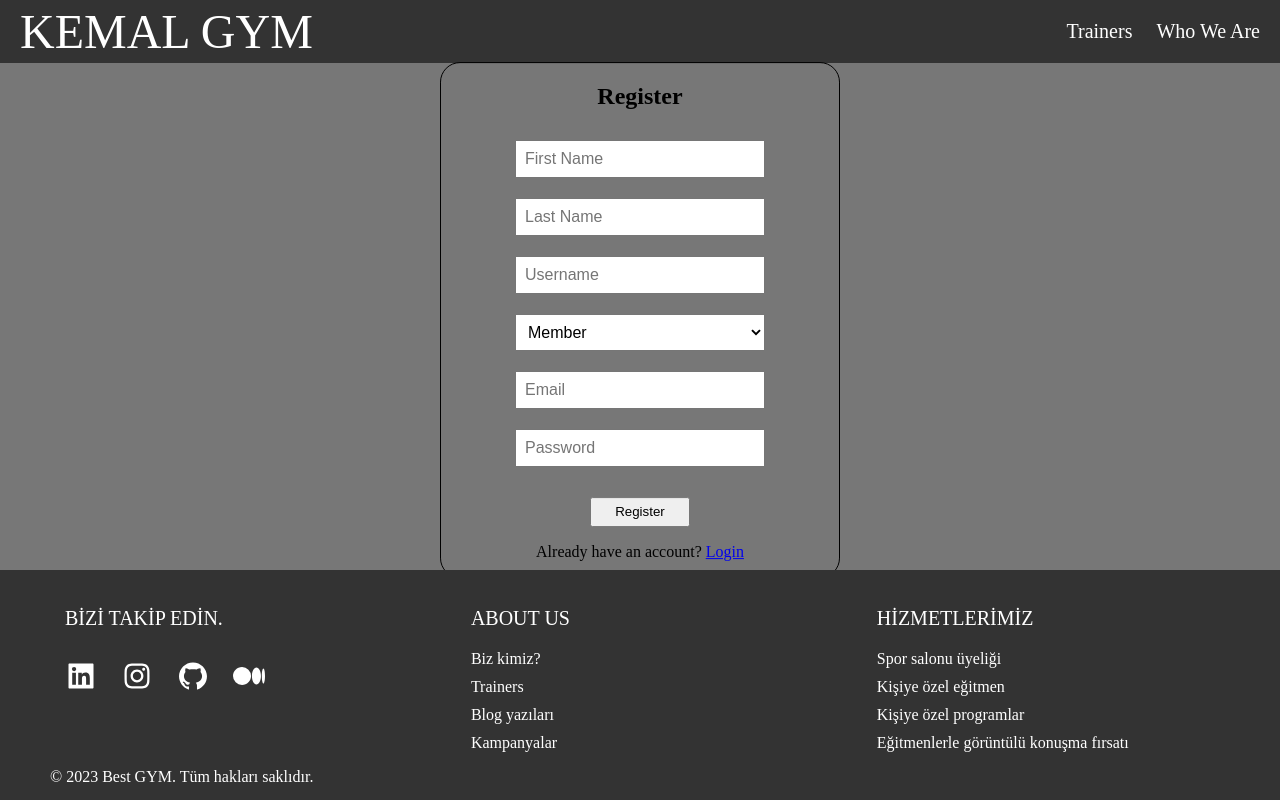
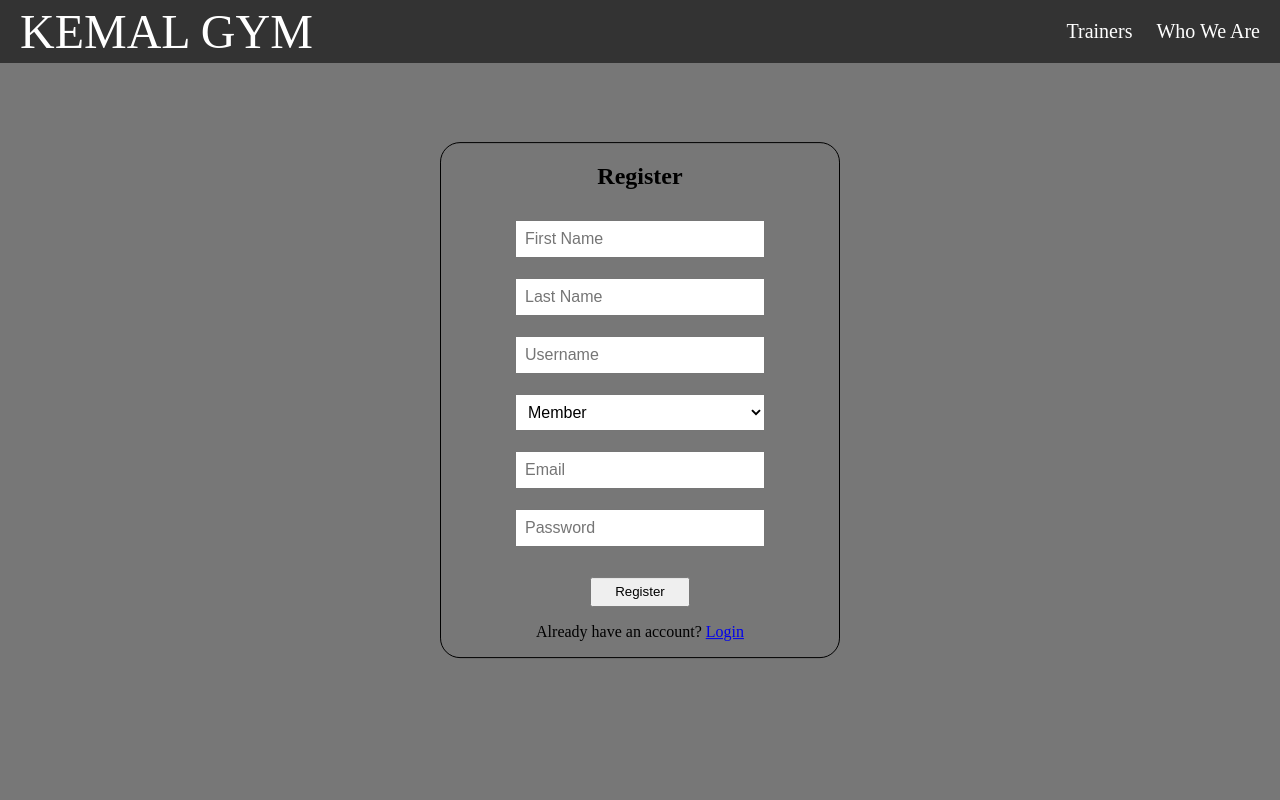
Before and after one commit to kemalsezgen/gym, a React (Create React App) app in the folder client/: page /register in a window 1280 px wide. Built offline with nearby package versions, Linux system fonts and the light colour scheme.

Commit message:
trainers page some design changes

```diff
--- a/client/src/App.css
+++ b/client/src/App.css
@@ -1,5 +1,9 @@
 * {
   box-sizing: border-box;
+}
+
+html, body {
+  height: 100%;
 }
 
 body {
@@ -9,9 +13,7 @@
   box-sizing: border-box;
 }
 
-.outlet {
-  padding-bottom: 230px;
-}
+/* navbar */
 
 .nav {
   background-color: #333;
@@ -53,12 +55,25 @@
   background-color: #777;
 }
 
+/* Footer */
+
+.container-footer {
+  flex-grow: 1;
+}
+
+.footer-wrapper {
+  display: flex;
+  flex-direction: column;
+  min-height: 100vh;
+}
+
 footer {
-  position: fixed;
+  position:absolute;
   background-color: #333;
   color: #fff;
-  padding: 20px 0 0 50px;
+  padding: 20px;
   bottom: 0;
+  left: 0;
   width: 100%;
   height: 230px;
 }
@@ -102,9 +117,11 @@
   font-size: 2em;
 }
 
+/* Login-Register Form */
+
 .login-container {
   position: absolute;
-  top: 40%;
+  top: 50%;
   left: 50%;
   transform: translate(-50%, -50%);
   border: 1px solid black;
@@ -198,9 +215,8 @@
 /* Trainers */
 
 .trainers-container {
-  max-width: 1300px;
-  width: 100%;
-  margin: auto;
+  border: 3px solid yellow;
+  width: 90%;
 }
 
 section {
@@ -209,7 +225,11 @@
   display: flex;
   flex-direction: column;
   align-items: center;
-  border: 10px solid purple;
+  border: 5px solid purple;
+}
+
+.trainers-title{
+  text-align: center;
 }
 
 .trainers {
@@ -218,7 +238,7 @@
 
 .trainerCard {
   float: left;
-  margin-right: 10px;
+  margin-right: 20px;
 }
 
 .trainerCard:last-child {
@@ -226,7 +246,14 @@
 }
 
 .trainers-cards-grid {
+  width: 100%;
+  border: 2px solid black;
   display: flex;
-  width: 100%;
   justify-content: space-between;
 }
+
+@media (max-width: 50%) {
+  .trainers-card-grid {
+    width: 50%;
+  }
+}
--- a/client/src/App.js
+++ b/client/src/App.js
@@ -12,7 +12,7 @@
 
 //components
 import Navbar from "./components/Navbar";
-import Footer from "./components/Footer";
+//import Footer from "./components/Footer";
 
 const Layout = () => {
   return (
@@ -21,7 +21,6 @@
       <div className="outlet">
         <Outlet />
       </div>
-      <Footer />
     </div>
   );
 }
--- a/client/src/components/Footer.js
+++ b/client/src/components/Footer.js
@@ -9,8 +9,9 @@
 export default function Footer() {
 
   return (
+    <div className="footer-wrapper">
+      <div className="container-footer">
         <footer>
-      <div className="container-footer">
           <div className="footer-row">
             <div className='footer-col'>
               <h2>BİZİ TAKİP EDİN.</h2>
@@ -37,9 +38,10 @@
             </div>
           </div>
           <div className='copyright'>
-          <p>&copy; 2023 Best GYM. Tüm hakları saklıdır.</p>
+            <p>&copy; 2023 Kemal GYM. Tüm hakları saklıdır.</p>
+          </div>
+        </footer>
       </div>
     </div>
-    </footer>
   )
 }
--- a/client/src/pages/Trainers.js
+++ b/client/src/pages/Trainers.js
@@ -34,7 +34,9 @@
       <div>
         <section>
           <div className='trainers-container'>
-            <h1>Trainers</h1>
+            <div className='trainers-title'>
+              <h1>Trainers</h1>
+            </div>
             <div className='trainers-cards-grid'>
               <div className='trainers'>
                 {trainers.map((trainer, id) => <TrainerCard key={id} trainer={trainer} />)}
```
Lines whose indentation alone changed are shown as unchanged.
